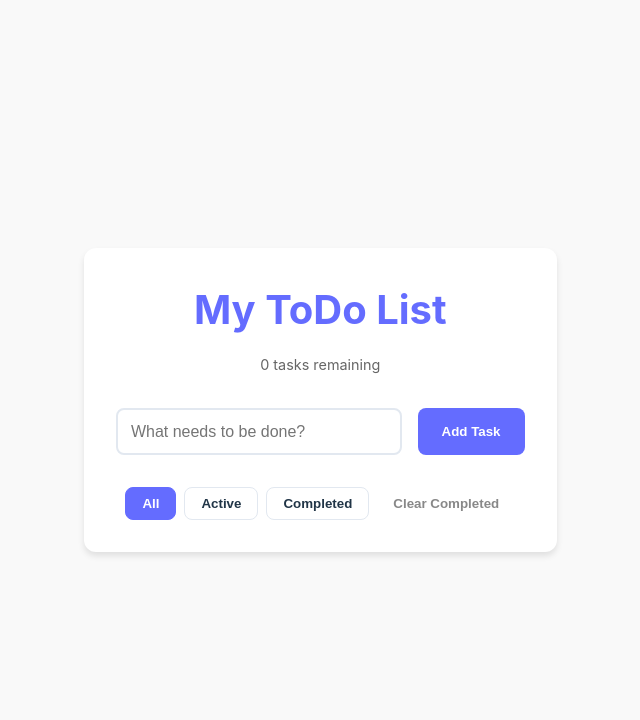
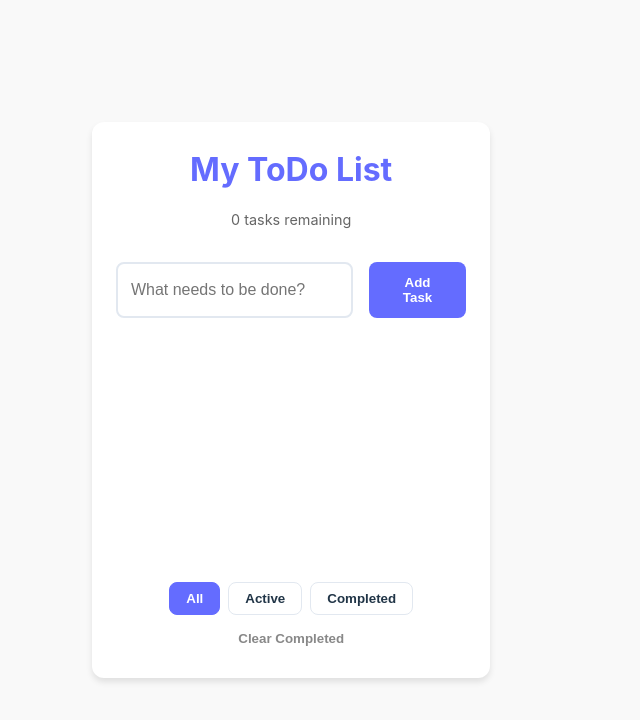
Before and after one commit to PavloJedi/todo, a website with bundled scripts: page index.html in a window 1280 px wide. Shown: the whole page, without its empty margins (329-969 px from the left). Built offline with nearby package versions, Linux system fonts and the light colour scheme.

Commit message:
edited styles

```diff
--- a/src/scripts/ui.js
+++ b/src/scripts/ui.js
@@ -87,6 +87,7 @@ export const renderListPopup = (listManager, taskList) => {
       renderTaskList(taskList.getTasks(), listManager);
       renderListPopup(listManager, taskList);
       updateActiveListButton(list.name);
+      listPopup.style.display = "none";
     });
 
     const deleteIcon = document.createElement("button");
@@ -98,7 +99,7 @@ export const renderListPopup = (listManager, taskList) => {
       listManager.list = listManager.list.filter((l) => l.id !== list.id);
       saveListManager(listManager);
       if (isActiveList) {
-        listManager.setActiveList(null); // Reset active list
+        listManager.setActiveList(null);
         updateActiveListButton("All");
       }
       renderListPopup(listManager, taskList);
@@ -125,10 +126,11 @@ export const renderListPopup = (listManager, taskList) => {
           if (listName) {
             const newList = listManager.createList(listName);
             listManager.setActiveList(newList.id);
-            saveListManager(listManager); // Save lists to LocalStorage
+            saveListManager(listManager);
             renderTaskList(taskList.getTasks(), listManager);
             updateActiveListButton(listName);
             renderListPopup(listManager, taskList);
+            listPopup.style.display = "none";
           }
           listPopup.removeChild(input);
           createButton.style.display = "block";
--- a/src/styles/style.css
+++ b/src/styles/style.css
@@ -23,9 +23,9 @@ body {
   background: white;
   border-radius: 12px;
   box-shadow: 0 4px 6px var(--shadow-color);
-  width: 90%;
-  max-width: 600px;
-  padding: 2rem;
+  width: 80%;
+  max-width: 500px;
+  padding: 1.5rem;
 }
 
 .todo__header {
@@ -36,7 +36,7 @@ body {
 .todo__title {
   margin: 0;
   color: var(--primary-color);
-  font-size: 2.5rem;
+  font-size: 2rem;
 }
 
 .todo__counter {
@@ -86,6 +86,7 @@ button {
   list-style: none;
   padding: 0;
   margin: 0;
+  min-height: 200px;
 }
 
 .task-item {
```
